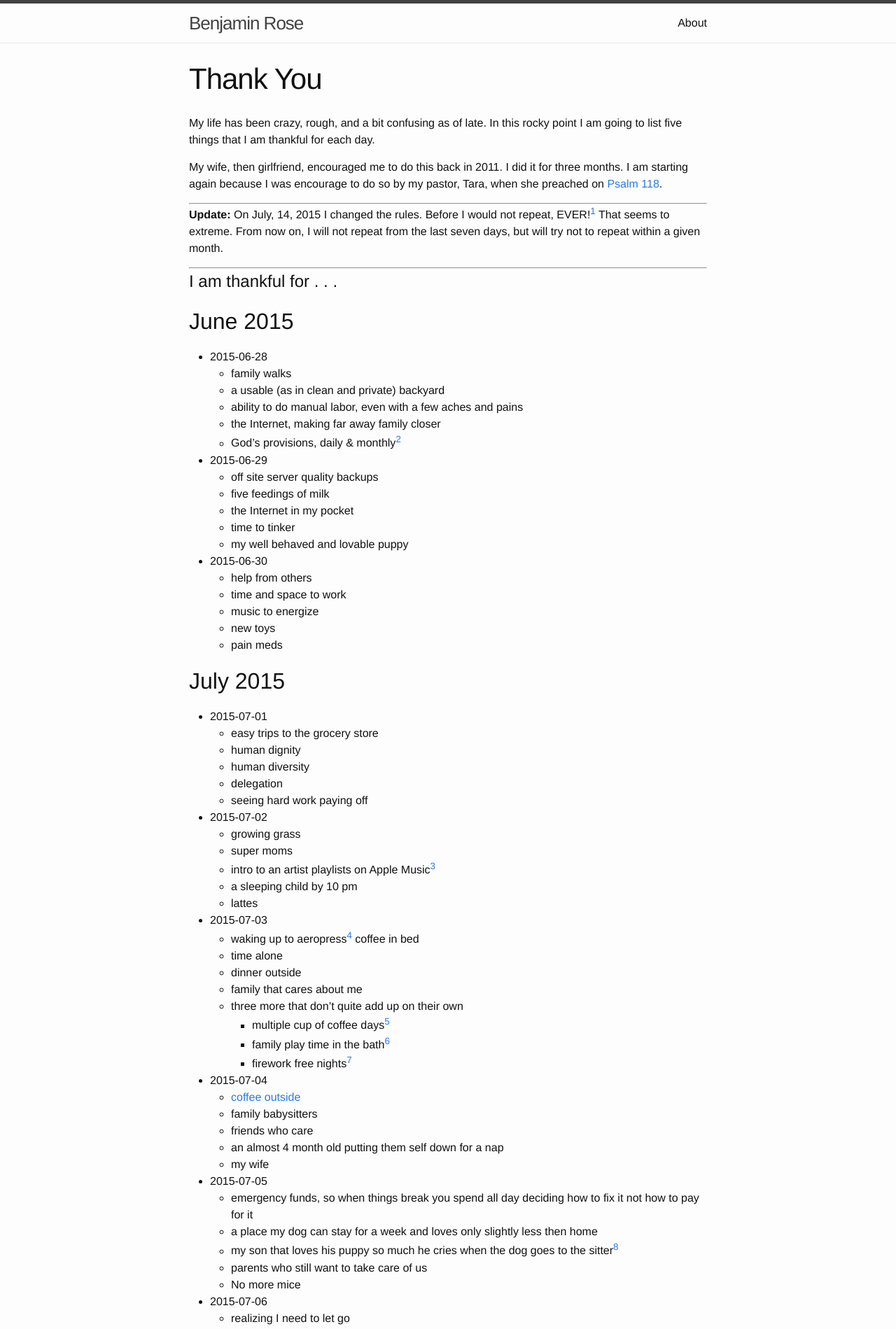
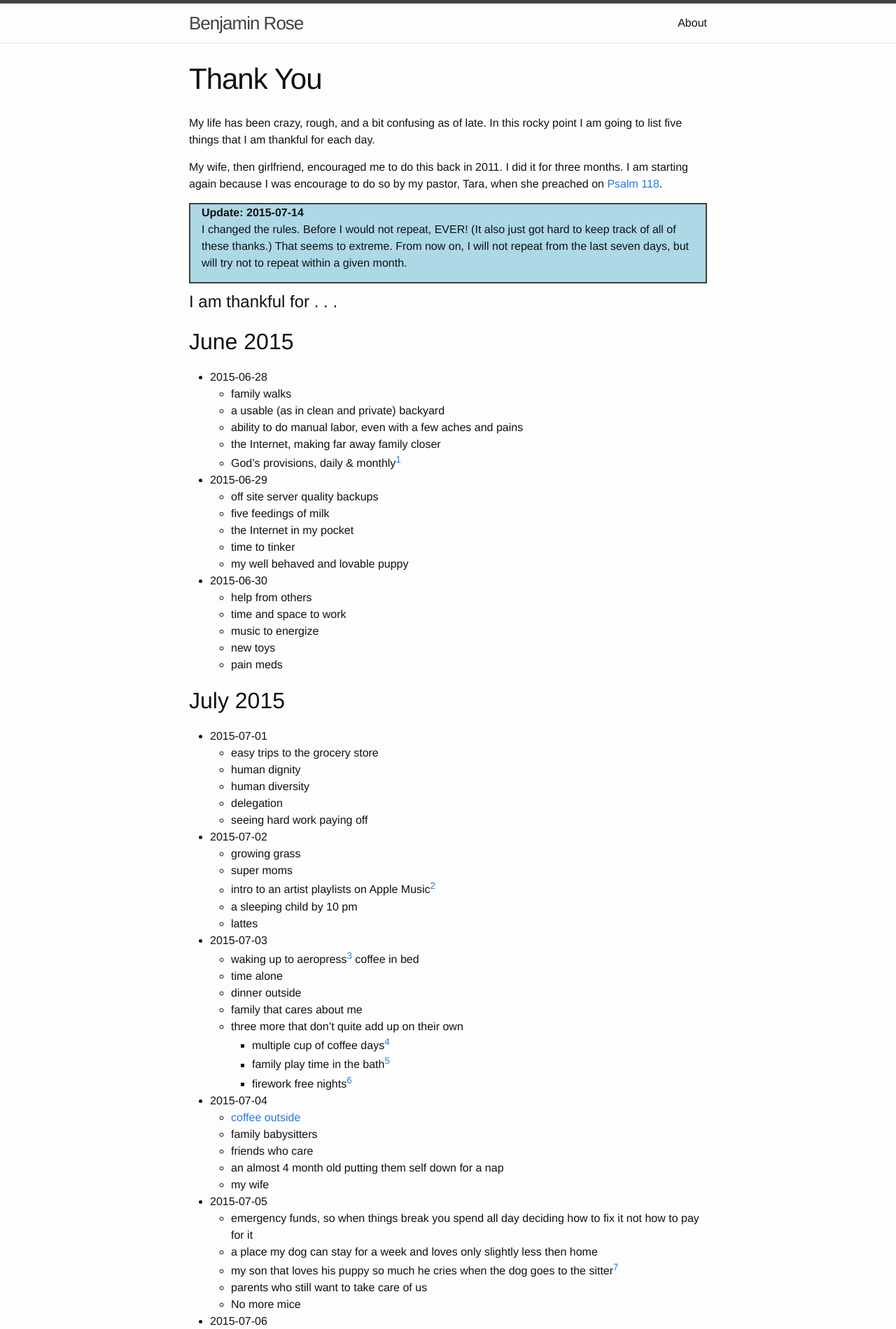
Before and after one commit to benjaminrose/benjaminrose.github.io, a Jekyll site: the page built from thanks.md, in a window 1280 px wide. Shown: the top 1899 px of the page at 70% size. Built offline with Jekyll 4.4.1, drawn with Linux system fonts in a browser that asks for light colours; some of the changed text lies outside the part shown.

Commit message:
add new css for updates and footnotes

```diff
--- a/css/custom.css
+++ b/css/custom.css
@@ -1,3 +1,12 @@
+/*
+custom CSS for Benjamin's website.
+I have no idea what I am doing. I borrow from other souces and try to referance them.
+*/
+
+
+/***********/
+/*Images*/
+/***********/
 .left-inline
 {
     float: left;
@@ -6,3 +15,53 @@
     margin-left: 1em;
     margin-right: 3em;
 }
+
+
+/**********/
+/*Videos*/
+/**********/
+
+/*auto reizing frames*/
+/*from: http://stackoverflow.com/questions/7737557/how-can-i-make-the-youtube-player-scale-to-the-width-of-the-page-but-also-keep-t*/
+.auto-resizable-iframe {
+  max-width: 560px;
+  margin: 0px auto;
+}
+
+.auto-resizable-iframe > div {
+  position: relative;
+  padding-bottom: 75%;
+  height: 0px;
+}
+
+.auto-resizable-iframe iframe {
+  position: absolute;
+  top: 0px;
+  left: 0px;
+  width: 100%;
+  height: 100%;
+}
+
+
+
+/************/
+/*Content*/
+/************/
+
+div.update {
+  padding-left: 1em;
+  padding-right: 1em;
+  background-color: #ADD8E6;
+  border: 2px solid #384338;
+  margin-bottom: .5em;
+}
+
+ div.update  blockquote {
+  background-color: inherit;
+}
+
+div.footnotes{
+	border-top: 1px solid #384338;
+	padding-top:  1em;
+	margin-top: 3em;
+}
--- a/thanks.md
+++ b/thanks.md
@@ -10,12 +10,13 @@
 
 [Psalm 118]: https://www.biblegateway.com/passage/?search=Psalm+118&version=NLT
 
-----
- **Update:** On July, 14, 2015 I changed the rules. Before I would not repeat, EVER![^repeat] That seems to extreme. From now on, I will not repeat from the last seven days, but will try not to repeat within a given month.
-
-[^repeat]: It also just got hard to keep track of all of these thanks.
-
-----
+<div class="update">
+<p>
+<strong>Update: 2015-07-14 </strong>
+<br>
+I changed the rules. Before I would not repeat, EVER! (It also just got hard to keep track of all of these thanks.) That seems to extreme. From now on, I will not repeat from the last seven days, but will try not to repeat within a given month.
+</p>
+</div>
 
 
 # I am thankful for . . .
@@ -173,10 +174,13 @@
 * 2015-07-22
     - friends who will help you do stupid things
 
-----
-**Update: 2015-07-23** I started this project as a challenge from my pastor; I continued it past a week because of how I felt emotionally. Now I am feeling more positive and this activity feels compulsory and forcing me to invest time in something that feels less needed and almost in the way. From here on, I will continue to look for things, but I will only add the big things to the list. I will also update the list at least once a week so this does not get lost in the shuffle of life in grad-school while having a baby.
-
-----
+<div class="update">
+<p>
+<strong>Update: 2015-07-23 </strong>
+<br>
+I started this project as a challenge from my pastor; I continued it past a week because of how I felt emotionally. Now I am feeling more positive and this activity feels compulsory and forcing me to invest time in something that feels less needed and almost in the way. From here on, I will continue to look for things, but I will only add the big things to the list. I will also update the list at least once a week so this does not get lost in the shuffle of life in grad-school while having a baby.
+</p>
+</div>
 
 * 2015-07-25
    - batteries for when the power goes out
```
